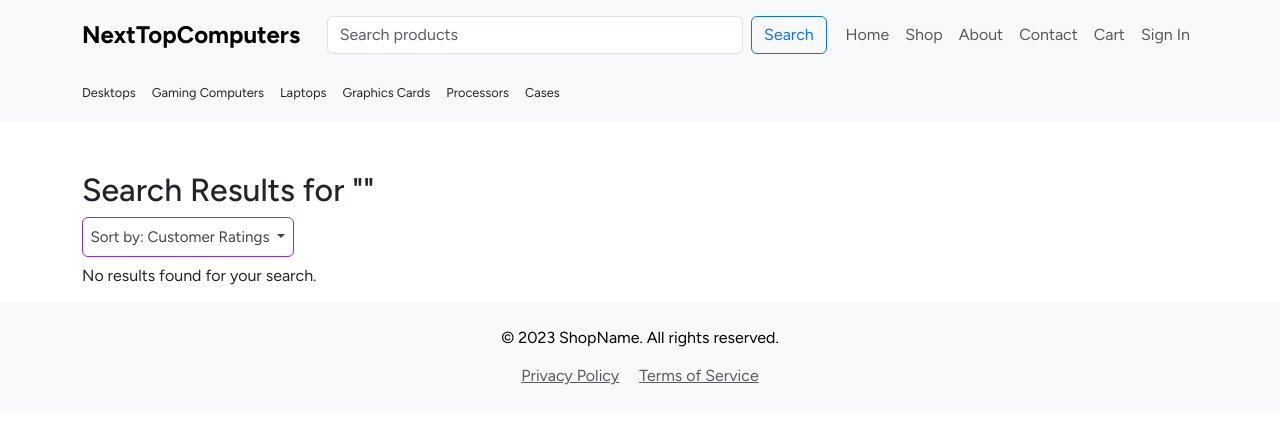
After one commit to Bonzay993/NextTopComputers, a Flask app: page /search in a window 1280 px wide. The commit adds this page. Shown: the top 424 px of the page. Run offline with Flask 3, Linux system fonts and the light colour scheme; some libraries are stand-ins or nearby versions.

Commit message:
Added the search bar functionality, needs to update the search results duplication

```diff
--- a/app.py
+++ b/app.py
@@ -21,6 +21,32 @@ mongo = PyMongo(app)
 def get_base():
     return render_template("base.html")
 
+
+@app.route('/search')
+def search():
+    query = request.args.get('query', '').lower()
+    if not query:
+        return render_template('search-results.html', results=[], query=query)
+
+    # List of collections to exclude
+    excluded_collections = ['users']
+
+    results = []
+    for collection_name in mongo.db.list_collection_names():
+        if collection_name in excluded_collections:
+            continue
+
+        collection = mongo.db[collection_name]
+
+        # Search for string fields using regex
+        for key in collection.find_one().keys():
+            if isinstance(collection.find_one()[key], str):
+                matches = collection.find({key: {"$regex": query, "$options": "i"}})
+                for match in matches:
+                    match['_collection'] = collection_name  # Add collection name for reference
+                    results.append(match)
+
+    return render_template('search-results.html', results=results, query=query)
 
 @app.route("/sign_in", methods=["GET", "POST"])
 def sign_in():
--- a/static/style.css
+++ b/static/style.css
@@ -2,8 +2,17 @@
 
 html, body{
     padding: 0;
-    height:100%;
-    margin:0
+    margin:0;
+    font-family: "Figtree", sans-serif;
+    font-optical-sizing: auto;
+    font-weight: 400;
+    font-style: normal;
+    line-height: 1.4;
+    text-rendering: optimizeLegibility;
+}
+
+body{
+    min-height:100%;
 }
 
 footer {
@@ -20,9 +29,9 @@ main{
 
 /* Navbar */
 .navbar {
-    height: 70px; /* Fixed height for consistency */
+    height: 70px;
     padding: 0.5rem 1rem;
-    overflow: hidden; /* Prevent content overflow from affecting height */
+    overflow: hidden;
 }
 
 .navbar .container {
@@ -147,11 +156,10 @@ main{
     gap: 1.5%;
     height:47rem;
     padding-top:5%;
-
 }
 
 .register-form{
-    height: 54rem;
+    height: 60rem;
 }
 
 
@@ -212,6 +220,7 @@ main{
     display: none;
     font-size: 75%;
     padding-left: 2.5%;
+    margin-top:2%;
 }
 
 .password-rules-list {
--- a/templates/base.html
+++ b/templates/base.html
@@ -6,6 +6,10 @@
   <title>Next Top Computers</title>
   <link href="https://cdn.jsdelivr.net/npm/bootstrap@5.3.0/dist/css/bootstrap.min.css" rel="stylesheet">
   <link rel="stylesheet" href="./static/style.css">
+  <link rel="preconnect" href="https://fonts.googleapis.com">
+  <link rel="preconnect" href="https://fonts.gstatic.com" crossorigin>
+  <link href="https://fonts.googleapis.com/css2?family=Figtree:ital,wght@0,300..900;1,300..900&display=swap" rel="stylesheet">
+
 </head>
 <body>
 
@@ -25,8 +29,8 @@
       <div class="collapse navbar-collapse d-lg-flex align-items-center justify-content-between" id="navbarNav">
 
       <!-- Centered Search Bar -->
-      <form class="d-flex mx-auto" style="flex-grow: 1; max-width: 500px;">
-        <input class="form-control me-2" type="search" placeholder="Search products" aria-label="Search">
+      <form class="d-flex mx-auto" action="{{ url_for('search') }}" method="get" style="flex-grow: 1; max-width: 500px;">
+        <input class="form-control me-2" type="search" name="query" placeholder="Search products" aria-label="Search">
         <button class="btn btn-outline-primary" type="submit">Search</button>
       </form>
 
--- /dev/null
+++ b/templates/search-results.html
@@ -0,0 +1,58 @@
+{% extends "base.html" %}
+
+{% block content %}
+<div class="container mt-5">
+  <h2>Search Results for "{{ query }}"</h2>
+  <div class="col-md-8 order-md-2 product-card-container">
+    <div class="dropdown show dropdown-products">
+        <a class="btn btn-secondary dropdown-toggle" href="#" role="button" id="dropdownMenuLink" data-toggle="dropdown" aria-haspopup="true" aria-expanded="false">
+          Sort by: Customer Ratings
+        </a>
+
+        <div class="dropdown-menu" aria-labelledby="dropdownMenuLink">
+          <a class="dropdown-item" href="#" onclick="selectItem(this)">Sort by: Customer Ratings</a>
+          <a class="dropdown-item" href="#" onclick="selectItem(this)">Sort by: Price - low to high</a>
+          <a class="dropdown-item" href="#" onclick="selectItem(this)">Sort by: Price - high to low</a>
+        </div>
+      </div>
+    <div class="row">
+  {% if results %}
+
+        {% for result in results %}
+        <div class="col-md-12 mb-4">
+            <div class="card product-card">
+                <div class="row g-0">
+                    <!-- Image Column on the Left -->
+                    <div class="col-md-4 px-2 py-2">
+                        <img src="{{ result.IMG_URL }}" class="img-fluid" alt="{{ result.name }}">
+                    </div>
+                    <!-- Product Name and Description in the Center -->
+                    <div class="col-md-6 d-flex flex-column align-items-start pt-4 px-4">
+                        <h5 class="card-text text-start">{{ result.name }}</h5>
+                        <ul class="font-weight-light">
+                            <li class="text-start mt-2"><span>CPU: </span>{{ result.cpu }}</li>
+                            <li class="text-start mt-2">{{ result.ram }}</li>
+                            <li class="text-start mt-2"><span>Display: </span>{{ result.display }}</li>
+                        </ul>
+                    </div>
+                    <!-- Price and Add to Cart Button on the Right -->
+                    <div class="col-md-2 d-flex flex-column align-items-center pt-3">
+                        <h3 class="card-text product-price"><span>£</span>{{ result.price }}</h3>
+                        <div class="product-btn-container">
+                            <a href="#" class="view-product-btn product-btn">View Product</a>
+                            <a href="#" class="add-to-cart-btn product-btn">Add to Cart</a>
+                        </div>
+                    </div>
+                </div>
+            </div>
+        </div>
+        {% endfor %}
+    </div>
+</div>
+
+
+    {% else %}
+    <p>No results found for your search.</p>
+  {% endif %}
+</div>
+{% endblock %}
```
